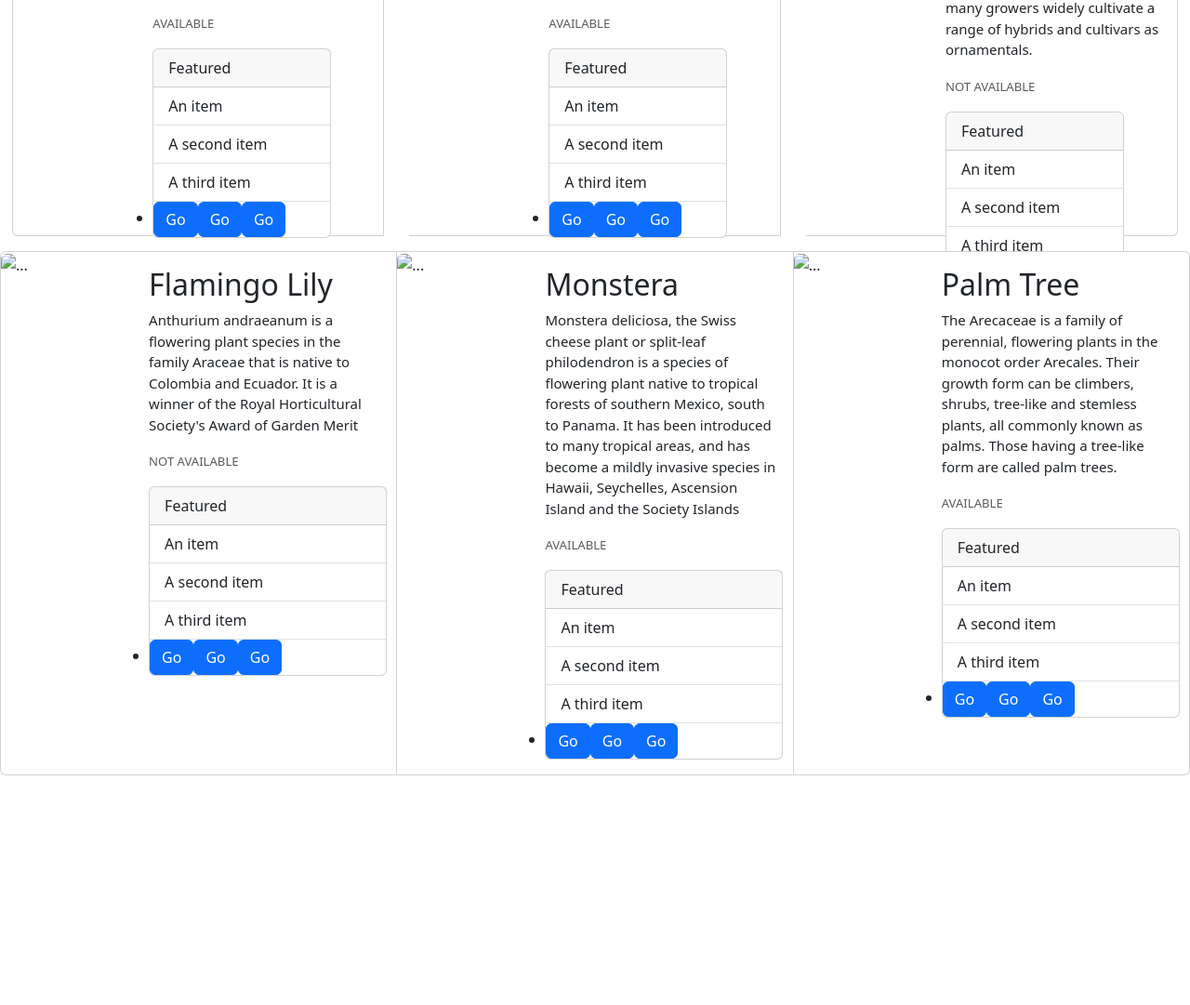
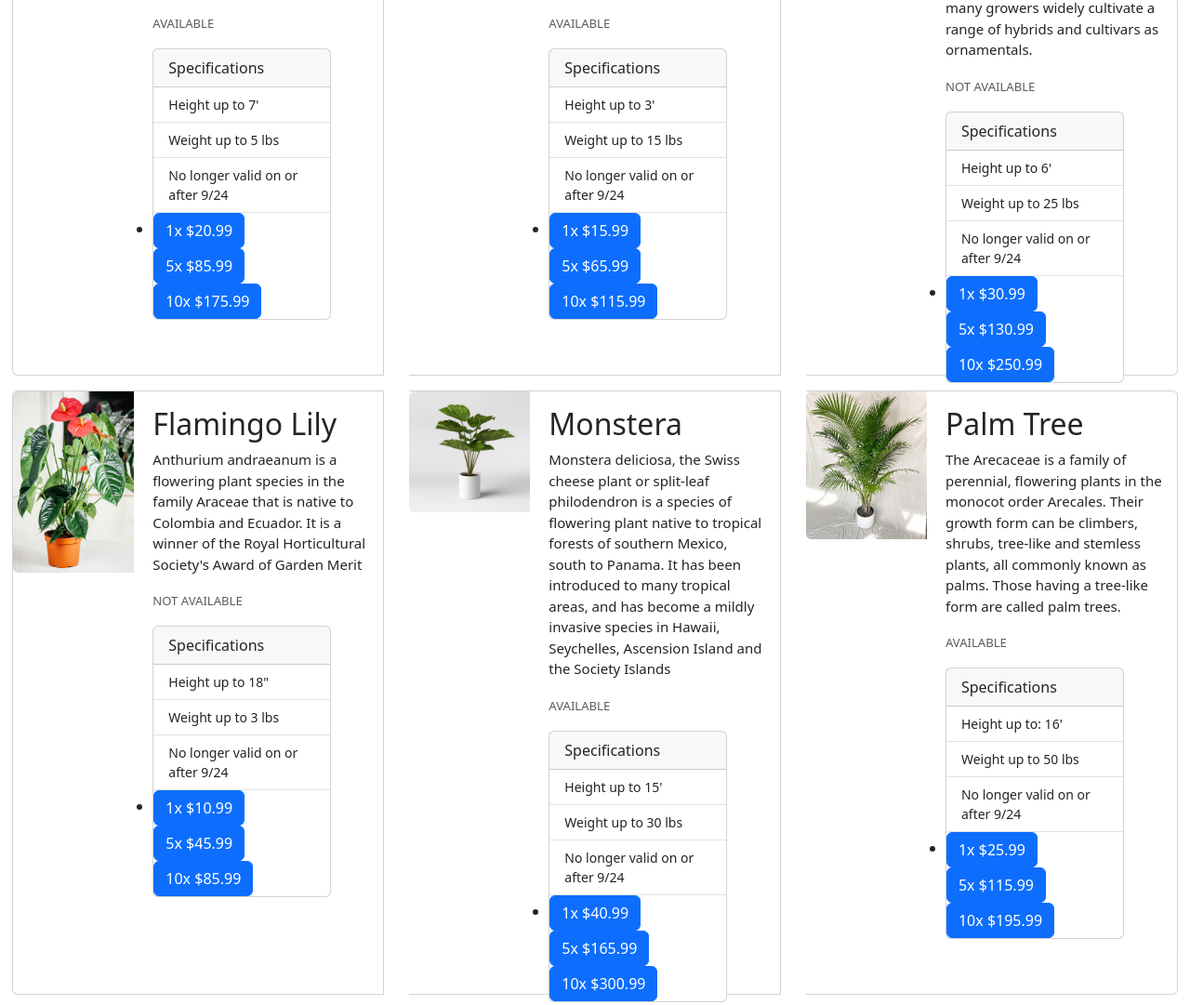
Before and after one commit to DTrejo98/ASSIGNMENT-product-cards, a plain HTML site: page index.html in a window 1280 px wide. Shown: the part 246-1327 px from the top of the page at 93% size. Before the commit the page ends 1096 px from the top, so only its background shows below. Drawn offline with nearby package versions, Linux system fonts and the light colour scheme.

Commit message:
Added images and specifications to cards. Small formatting fixes as well

```diff
--- a/index.html
+++ b/index.html
@@ -9,10 +9,10 @@
 </head>
 <body>
     <div class="card-group">
-        <div class="card mb-3" style="max-width: 400px; max-height: 500px;">
+        <div class="card mb-3" style="max-width: 400px; max-height: 650px;">
             <div class="row g-1">
               <div class="col-md-4">
-                <img src="..." class="img-fluid rounded-start" alt="...">
+                <img src="hibibibi.jpeg" class="img-fluid rounded-start" alt="Hibiscus">
               </div>
               <div class="col-md-8">
                 <div class="card-body">
@@ -21,23 +21,23 @@
                   <p class="card-text"><small class="text-body-secondary">AVAILABLE</small></p>
                   <div class="card" style="width: 12rem;">
                     <div class="card-header">
-                      Featured
+                      Specifications
                     </div>
                     <ul class="list-group list-group-flush">
-                      <li class="list-group-item">An item</li>
-                      <li class="list-group-item">A second item</li>
-                      <li class="list-group-item">A third item</li>
-                      <li><a href="#" class="btn btn-primary">Go</a><a href="#" class="btn btn-primary">Go</a><a href="#" class="btn btn-primary">Go</a></li>
+                      <li class="list-group-item">Height up to 7'</li>
+                      <li class="list-group-item">Weight up to 5 lbs</li>
+                      <li class="list-group-item">No longer valid on or after 9/24</li>
+                      <li><a href="#" class="btn btn-primary">1x $20.99</a><a href="#" class="btn btn-primary">5x $85.99</a><a href="#" class="btn btn-primary">10x $175.99</a></li>
                     </ul>
                   </div>
                 </div>
               </div>
             </div>
         </div>
-        <div class="card mb-3" style="max-width: 400px; max-height: 500px;">
+        <div class="card mb-3" style="max-width: 400px; max-height: 650px;">
             <div class="row g-1">
               <div class="col-md-4">
-                <img src="..." class="img-fluid rounded-start" alt="...">
+                <img src="Hydilidi.jpg" class="img-fluid rounded-start" alt="Hydrangea">
               </div>
               <div class="col-md-8">
                 <div class="card-body">
@@ -46,23 +46,22 @@
                   <p class="card-text"><small class="text-body-secondary">AVAILABLE</small></p>
                   <div class="card" style="width: 12rem;">
                     <div class="card-header">
-                      Featured
+                      Specifications
                     </div>
                     <ul class="list-group list-group-flush">
-                      <li class="list-group-item">An item</li>
-                      <li class="list-group-item">A second item</li>
-                      <li class="list-group-item">A third item</li>
-                      <li><a href="#" class="btn btn-primary">Go</a><a href="#" class="btn btn-primary">Go</a><a href="#" class="btn btn-primary">Go</a></li>
-                    </ul>
+                      <li class="list-group-item">Height up to 3'</li>
+                      <li class="list-group-item">Weight up to 15 lbs</li>
+                      <li class="list-group-item">No longer valid on or after 9/24</li>
+                      <li><a href="#" class="btn btn-primary">1x $15.99</a><a href="#" class="btn btn-primary">5x $65.99</a><a href="#" class="btn btn-primary">10x $115.99</a></li>                    </ul>
                   </div>
                 </div>
               </div>
             </div>
         </div>
-        <div class="card mb-3" style="max-width: 400px; max-height: 500px;">
+        <div class="card mb-3" style="max-width: 400px; max-height: 650px;">
             <div class="row g-1">
               <div class="col-md-4">
-                <img src="..." class="img-fluid rounded-start" alt="...">
+                <img src="Alycaly.jpg" class="img-fluid rounded-start" alt="Alocasia">
               </div>
               <div class="col-md-8">
                 <div class="card-body">
@@ -71,14 +70,13 @@
                   <p class="card-text"><small class="text-body-secondary">NOT AVAILABLE</small></p>
                   <div class="card" style="width: 12rem;">
                     <div class="card-header">
-                      Featured
+                      Specifications
                     </div>
                     <ul class="list-group list-group-flush">
-                      <li class="list-group-item">An item</li>
-                      <li class="list-group-item">A second item</li>
-                      <li class="list-group-item">A third item</li>
-                      <li><a href="#" class="btn btn-primary">Go</a><a href="#" class="btn btn-primary">Go</a><a href="#" class="btn btn-primary">Go</a></li>
-                    </ul>
+                      <li class="list-group-item">Height up to 6'</li>
+                      <li class="list-group-item">Weight up to 25 lbs</li>
+                      <li class="list-group-item">No longer valid on or after 9/24</li>
+                      <li><a href="#" class="btn btn-primary">1x $30.99</a><a href="#" class="btn btn-primary">5x $130.99</a><a href="#" class="btn btn-primary">10x $250.99</a></li>                    </ul>
                   </div>
                 </div>
               </div>
@@ -86,76 +84,73 @@
         </div>
     </div>
     <div class="card-group">
-        <div class="card mb-3" style="max-width: 540px;">
+        <div class="card mb-3" style="max-width: 400px; max-height: 650px;">
             <div class="row g-1">
               <div class="col-md-4">
-                <img src="..." class="img-fluid rounded-start" alt="...">
+                <img src="Flamibami.jpg" class="img-fluid rounded-start" alt="Flamingo Lily">
               </div>
               <div class="col-md-8">
                 <div class="card-body">
                   <h2 class="card-title">Flamingo Lily</h2>
                   <p class="card-text">Anthurium andraeanum is a flowering plant species in the family Araceae that is native to Colombia and Ecuador. It is a winner of the Royal Horticultural Society's Award of Garden Merit</p>
                   <p class="card-text"><small class="text-body-secondary">NOT AVAILABLE</small></p>
-                  <div class="card" style="width: 16rem;">
+                  <div class="card" style="width: 12rem;">
                     <div class="card-header">
-                      Featured
+                      Specifications
                     </div>
                     <ul class="list-group list-group-flush">
-                      <li class="list-group-item">An item</li>
-                      <li class="list-group-item">A second item</li>
-                      <li class="list-group-item">A third item</li>
-                      <li><a href="#" class="btn btn-primary">Go</a><a href="#" class="btn btn-primary">Go</a><a href="#" class="btn btn-primary">Go</a></li>
-                    </ul>
+                      <li class="list-group-item">Height up to 18"</li>
+                      <li class="list-group-item">Weight up to 3 lbs</li>
+                      <li class="list-group-item">No longer valid on or after 9/24</li>
+                      <li><a href="#" class="btn btn-primary">1x $10.99</a><a href="#" class="btn btn-primary">5x $45.99</a><a href="#" class="btn btn-primary">10x $85.99</a></li>                    </ul>
                   </div>
                 </div>
               </div>
             </div>
         </div>
-        <div class="card mb-3" style="max-width: 540px;">
+        <div class="card mb-3" style="max-width: 400px; max-height: 650px;">
             <div class="row g-1">
               <div class="col-md-4">
-                <img src="..." class="img-fluid rounded-start" alt="...">
+                <img src="Monypony.jpg" class="img-fluid rounded-start" alt="Monstera">
               </div>
               <div class="col-md-8">
                 <div class="card-body">
                   <h2 class="card-title">Monstera</h2>
                   <p class="card-text">Monstera deliciosa, the Swiss cheese plant or split-leaf philodendron is a species of flowering plant native to tropical forests of southern Mexico, south to Panama. It has been introduced to many tropical areas, and has become a mildly invasive species in Hawaii, Seychelles, Ascension Island and the Society Islands</p>
                   <p class="card-text"><small class="text-body-secondary">AVAILABLE</small></p>
-                  <div class="card" style="width: 16rem;">
+                  <div class="card" style="width: 12rem;">
                     <div class="card-header">
-                      Featured
+                      Specifications
                     </div>
                     <ul class="list-group list-group-flush">
-                      <li class="list-group-item">An item</li>
-                      <li class="list-group-item">A second item</li>
-                      <li class="list-group-item">A third item</li>
-                      <li><a href="#" class="btn btn-primary">Go</a><a href="#" class="btn btn-primary">Go</a><a href="#" class="btn btn-primary">Go</a></li>
-                    </ul>
+                      <li class="list-group-item">Height up to 15'</li>
+                      <li class="list-group-item">Weight up to 30 lbs</li>
+                      <li class="list-group-item">No longer valid on or after 9/24</li>
+                      <li><a href="#" class="btn btn-primary">1x $40.99</a><a href="#" class="btn btn-primary">5x $165.99</a><a href="#" class="btn btn-primary">10x $300.99</a></li>                    </ul>
                   </div>
                 </div>
               </div>
             </div>
         </div>
-        <div class="card mb-3" style="max-width: 540px;">
+        <div class="card mb-3" style="max-width: 400px; max-height: 650px;">
             <div class="row g-1">
               <div class="col-md-4">
-                <img src="..." class="img-fluid rounded-start" alt="...">
+                <img src="palmybalmy.jpeg" class="img-fluid rounded-start" alt="Palm Tree">
               </div>
               <div class="col-md-8">
                 <div class="card-body">
                   <h2 class="card-title">Palm Tree</h2>
                   <p class="card-text">The Arecaceae is a family of perennial, flowering plants in the monocot order Arecales. Their growth form can be climbers, shrubs, tree-like and stemless plants, all commonly known as palms. Those having a tree-like form are called palm trees.</p>
                   <p class="card-text"><small class="text-body-secondary">AVAILABLE</small></p>
-                  <div class="card" style="width: 16rem;">
+                  <div class="card" style="width: 12rem;">
                     <div class="card-header">
-                      Featured
+                      Specifications
                     </div>
                     <ul class="list-group list-group-flush">
-                      <li class="list-group-item">An item</li>
-                      <li class="list-group-item">A second item</li>
-                      <li class="list-group-item">A third item</li>
-                      <li><a href="#" class="btn btn-primary">Go</a><a href="#" class="btn btn-primary">Go</a><a href="#" class="btn btn-primary">Go</a></li>
-                    </ul>
+                      <li class="list-group-item">Height up to: 16'</li>
+                      <li class="list-group-item">Weight up to 50 lbs</li>
+                      <li class="list-group-item">No longer valid on or after 9/24</li>
+                      <li><a href="#" class="btn btn-primary">1x $25.99</a><a href="#" class="btn btn-primary">5x $115.99</a><a href="#" class="btn btn-primary">10x $195.99</a></li>                    </ul>
                   </div>
                 </div>
               </div>
--- a/main.css
+++ b/main.css
@@ -5,8 +5,13 @@ body{
 .card-group {
     display: flex;
     justify-content: space-around;
+    color: olive;
 }
 
 .card-text {
     font-size: 15px;
 }
+
+.list-group-item {
+    font-size: 14px;
+}
```
Also changed, not shown: Alycaly.jpg (added), Flamibami.jpg (added), Hydilidi.jpg (added), Monypony.jpg (added), palmybalmy.jpeg (added), 1 other file.
